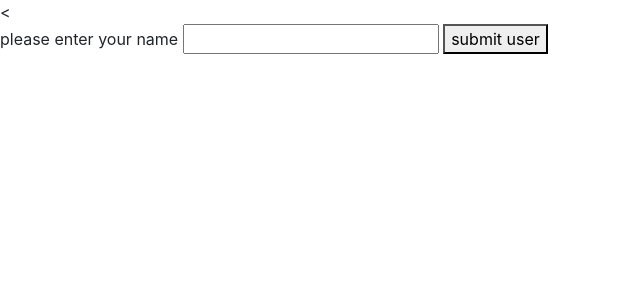
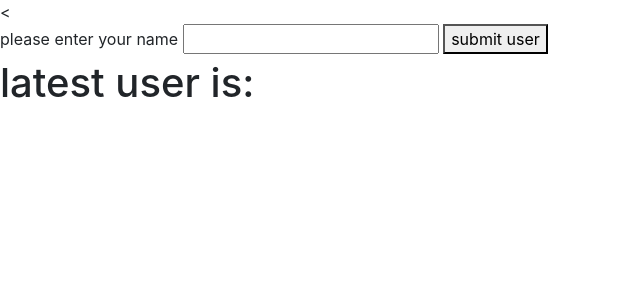
Before and after one commit to mfragab5890/sql-connection, a PHP site: page / in a window 1280 px wide. Shown: the top 300 px of the page, without its empty margins (0-640 px from the left). Run offline with PHP 8.4, Linux system fonts and the light colour scheme; data that the repository does not hold is empty.

Commit message:
mod3
latest user name

```diff
--- a/index.php
+++ b/index.php
@@ -31,6 +31,7 @@ $user = $rowTest['user'];
       </form>
     </div>
   <div class="latest">
+    <h1>latest user is:</h1>
     <h1><? $user ?></h1>
   </div>
   </body>
```
